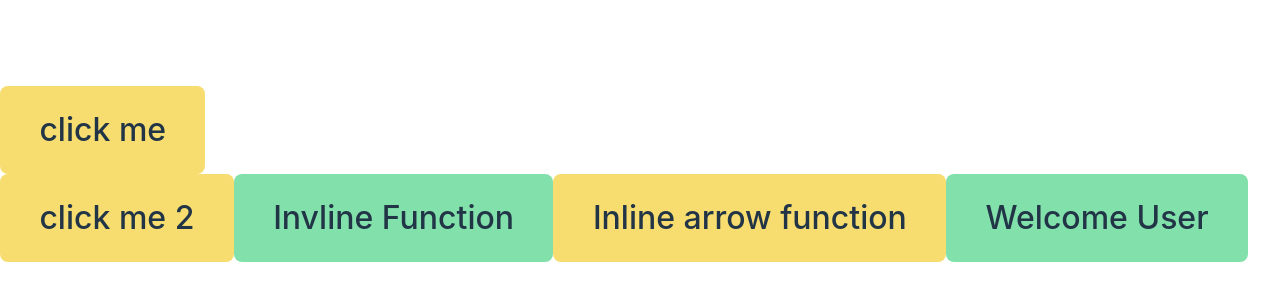
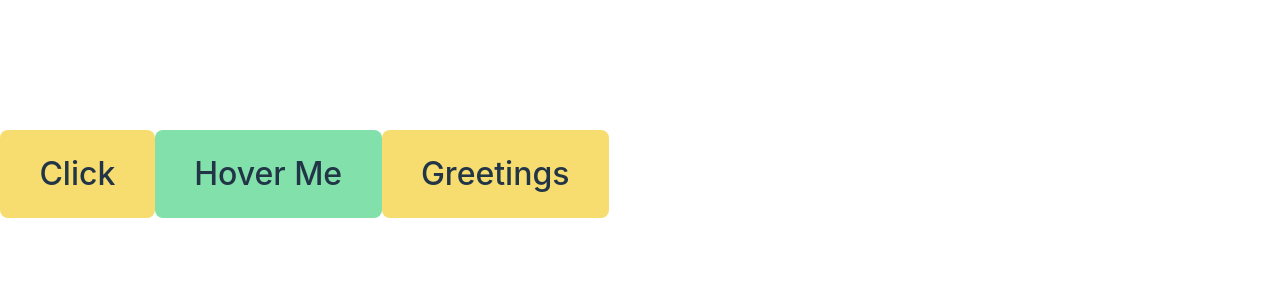
Before and after one commit to akshaythappar/React, a React (Vite) app in the folder react-thapa/: page / in a window 1280 px wide. Shown: the part 226-526 px from the top of the page. Built offline with nearby package versions, Linux system fonts and the light colour scheme.

Commit message:
passing event as props

```diff
--- a/react-thapa/src/App.jsx
+++ b/react-thapa/src/App.jsx
@@ -3,6 +3,8 @@
 // import "./components/Netflix.css";
 // import "./components/Netflix.module.css";
 import { EventHandling } from "./components/EventHandling";
+
+import { EventProps } from "./components/EventProps";
 
 
 export const App = () => {
@@ -11,7 +13,8 @@
       <section className="contianer">
         {/* <h1 className="card-heading">List of best netflix series</h1> */}
         {/* <NetflixSeries /> */}
-        <EventHandling/>
+        {/* <EventHandling/> */}
+        <EventProps/>
       </section>
     </>
   );
--- /dev/null
+++ b/react-thapa/src/components/EventProps.jsx
@@ -0,0 +1,26 @@
+export const EventProps = () =>{
+
+    const HandleWelcomeUser = (user) =>{
+        alert(`Hey ${user}`);
+    }
+    const handlehover = () =>{
+        alert("thanks for hovering me");
+    }
+
+    return (<>
+     <WelcomeUser onClick={()=>HandleWelcomeUser("Vinod")} onMouseEnter={handlehover}/>
+    </>)
+}
+
+
+const WelcomeUser = (props) =>{
+    const hanldGreeting = () =>{
+        console.log(`Hey user welcome`);
+        props.onClick();
+    }
+    return (<>
+    <button onClick={props.onClick}>Click</button>
+    <button onMouseEnter={props.onMouseEnter}>Hover Me</button>
+    <button onClick={hanldGreeting}>Greetings</button>
+    </>)
+}
```
